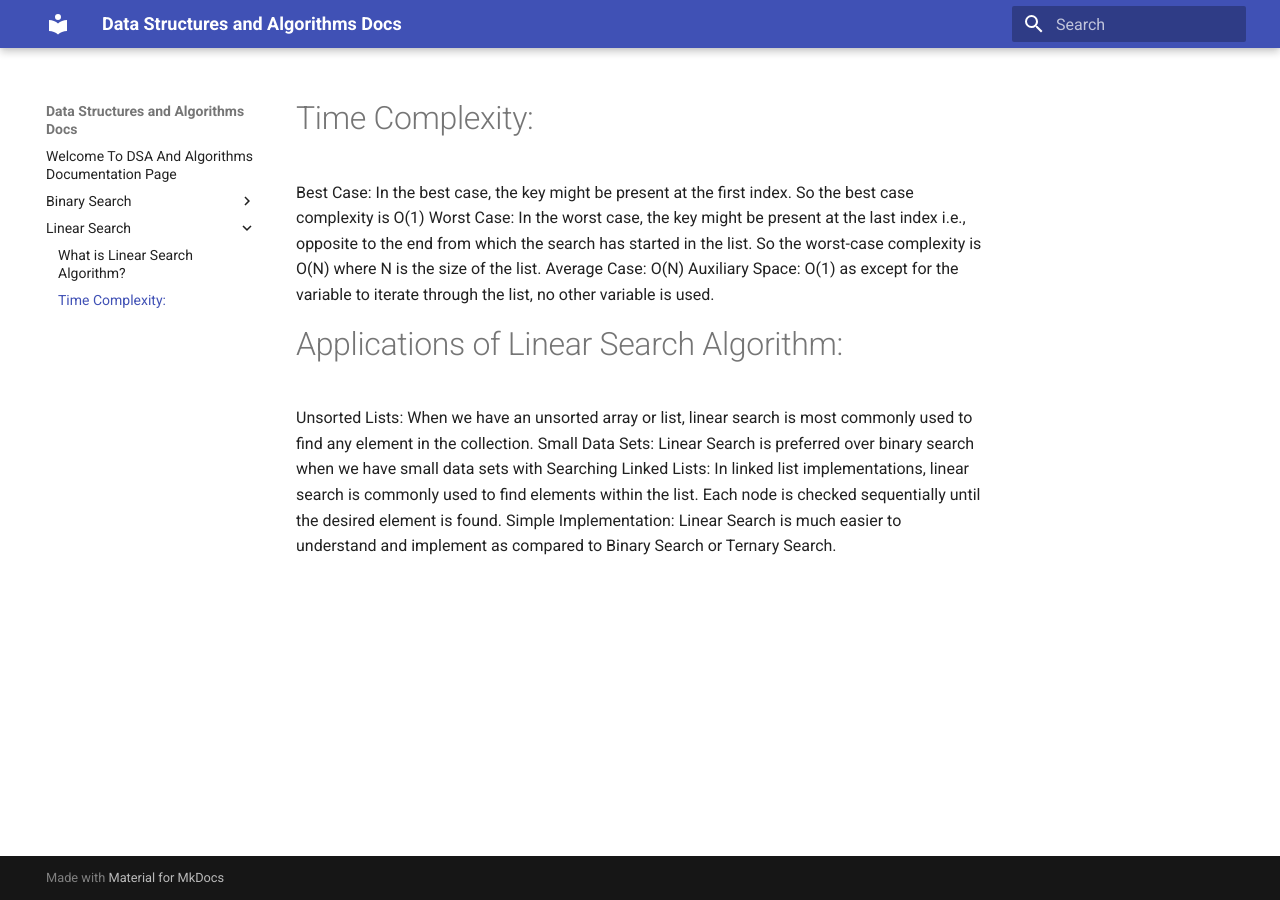
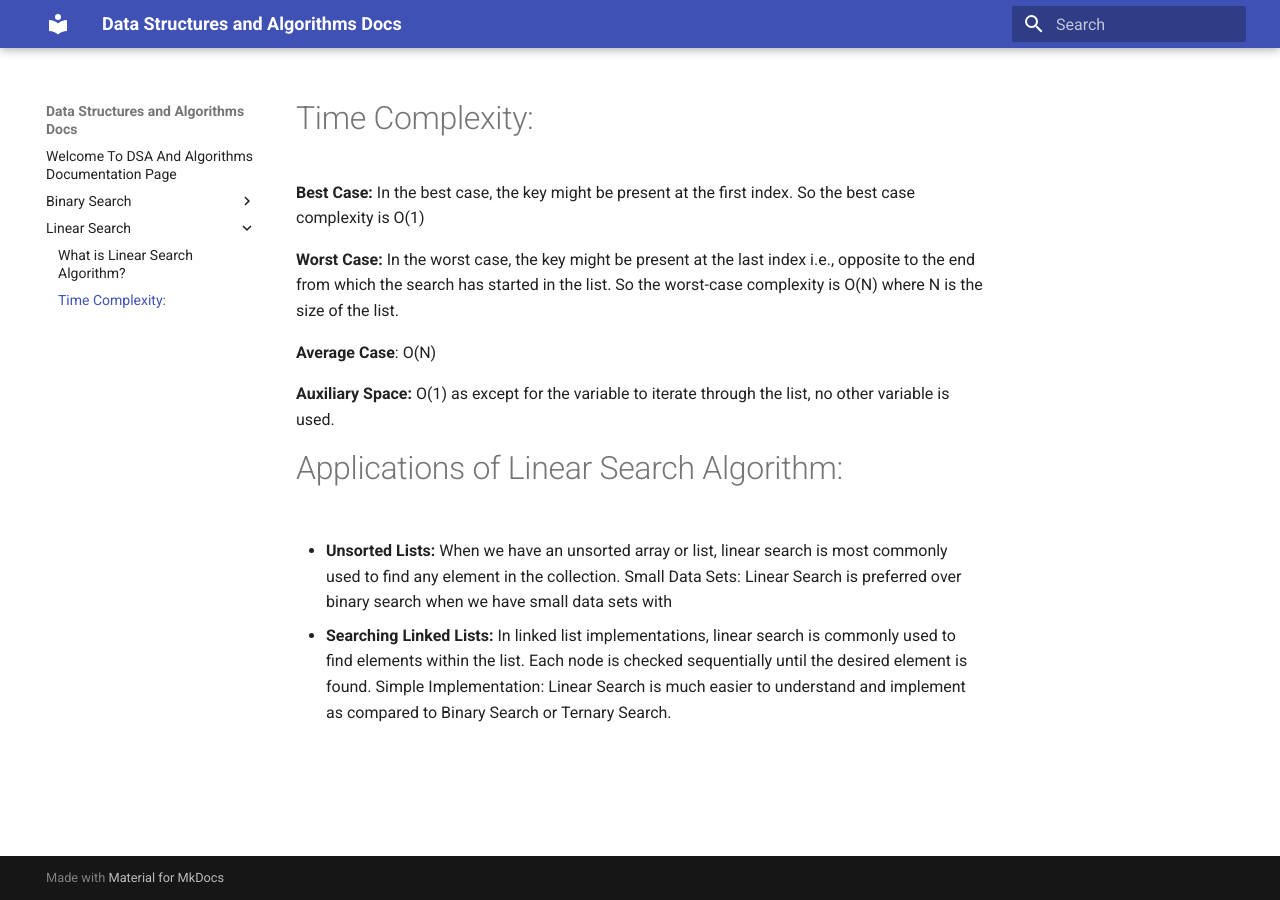
Before and after one commit to Shamik-Nestle/wiki-to-git-pages, an MkDocs documentation site: the page built from docs/Linear Search/Time Complexity and Applications.md, in a window 1280 px wide. Built offline with MkDocs 1.6.1 and Material for MkDocs 9.7.7, drawn with Linux system fonts in a browser that asks for light colours.

Commit message:
(Azure Bot)chore:Adding/Updating pages in docs

```diff
--- a/docs/Linear Search/Time Complexity and Applications.md
+++ b/docs/Linear Search/Time Complexity and Applications.md
@@ -1,12 +1,17 @@
 # Time Complexity:
 
-Best Case: In the best case, the key might be present at the first index. So the best case complexity is O(1)
-Worst Case: In the worst case, the key might be present at the last index i.e., opposite to the end from which the search has started in the list. So the worst-case complexity is O(N) where N is the size of the list.
-Average Case: O(N)
-Auxiliary Space: O(1) as except for the variable to iterate through the list, no other variable is used.
+**Best Case:** In the best case, the key might be present at the first index. So the best case complexity is O(1)
+
+**Worst Case:** In the worst case, the key might be present at the last index i.e., opposite to the end from which the search has started in the list. So the worst-case complexity is O(N) where N is the size of the list.
+
+**Average Case**: O(N)
+
+**Auxiliary Space:** O(1) as except for the variable to iterate through the list, no other variable is used.
 
 #Applications of Linear Search Algorithm:
-Unsorted Lists: When we have an unsorted array or list, linear search is most commonly used to find any element in the collection.
+
+- **Unsorted Lists:** When we have an unsorted array or list, linear search is most commonly used to find any element in the collection.
 Small Data Sets: Linear Search is preferred over binary search when we have small data sets with
-Searching Linked Lists: In linked list implementations, linear search is commonly used to find elements within the list. Each node is checked sequentially until the desired element is found.
+
+- **Searching Linked Lists:** In linked list implementations, linear search is commonly used to find elements within the list. Each node is checked sequentially until the desired element is found.
 Simple Implementation: Linear Search is much easier to understand and implement as compared to Binary Search or Ternary Search.
```
